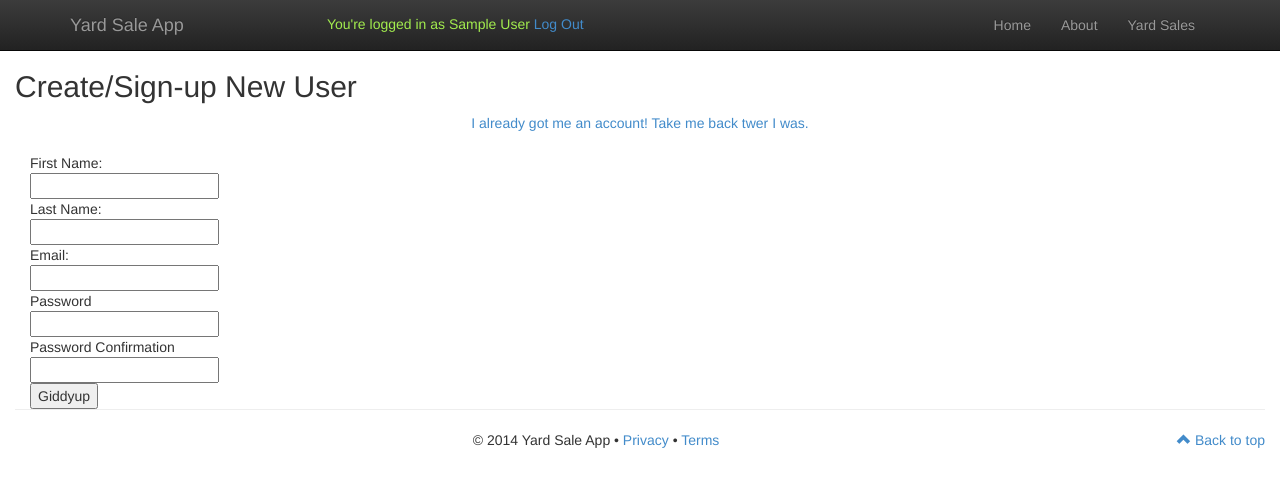
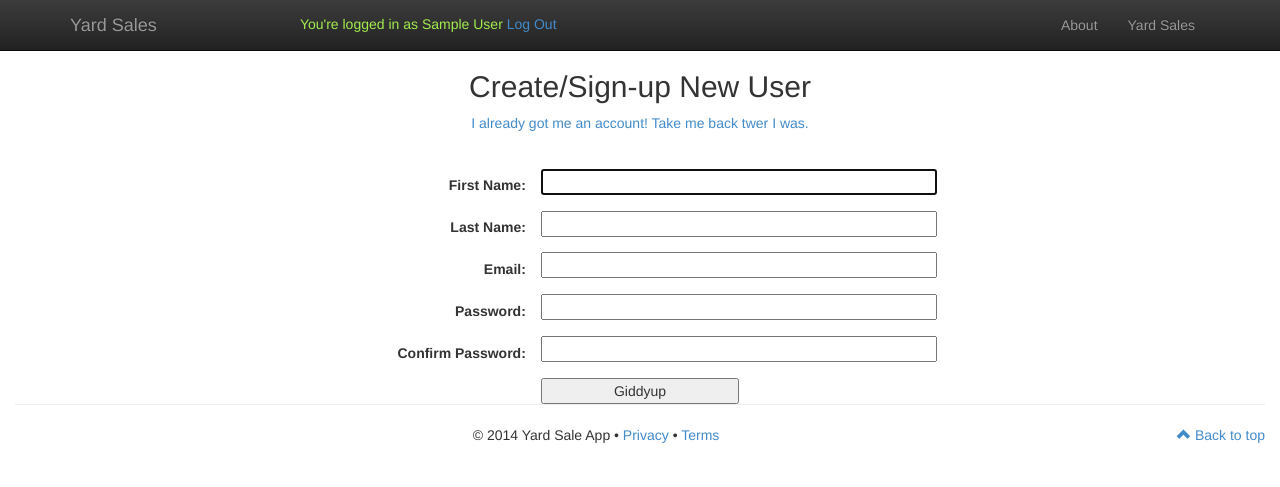
Before and after one commit to Runtheball/yard_sale_app, a Rails app: page /users/new in a window 1280 px wide. Shown: the top 487 px of the page. Run offline with Rails 7, Linux system fonts and the light colour scheme; the visitor is signed in with stand-in values (Sample User, id 1); style sheets or scripts are compiled from the project's sources; some libraries are stand-ins or nearby versions; some web fonts are replaced.

Commit message:
jquery anims, bootstrap styling, other CSS, all fixed.

```diff
--- a/app/assets/javascripts/yard_sales.js
+++ b/app/assets/javascripts/yard_sales.js
@@ -4,9 +4,7 @@ var ready = function() {
     $(this).hide( "slow" );
   });
 
-  $(".wow-form").mouseenter(function(){
-    $(this).toggleClass( "framed" );
-  });
+
 
   $(".new_sale_form").on("submit", function(){
     if (this.text_field) input = " ";
@@ -34,12 +32,12 @@ var ready = function() {
 
 
 
-  $('.howdy')
+  $('.bubblewrap')
     .mouseenter(function() {
-      $('.bubble').show("slow");
+      $('.bubble').stop().show("slow");
     })
     .mouseleave(function() {
-      $('.bubble').hide("slow");
+      $('.bubble').stop().hide("slow");
     });
 };
 $(document).ready(ready);
--- a/app/assets/stylesheets/application.css
+++ b/app/assets/stylesheets/application.css
@@ -11,6 +11,7 @@
  * file per style scope.
  *
  *= require bootstrap_and_overrides
+ *= require bootstrap.min
  *= require yard_sales
  *= require_tree .
  *= require_self
@@ -18,12 +19,14 @@
 
  @font-face {
   font-family: 'Glyphicons Halflings';
-  src: url('/fonts/glyphicons-halflings-regular.eot');
-  src: url('/fonts/glyphicons-halflings-regular.eot?#iefix') format('embedded-opentype'),
+  src: url('glyphicons-halflings-regular.eot');
+  src: url('glyphicons-halflings-regular.eot?#iefix') format('embedded-opentype'),
        url('fonts/glyphicons-halflings-regular.woff') format('woff'),
        url('fonts/glyphicons-halflings-regular.ttf') format('truetype'),
        url('fonts/glyphicons-halflings-regular.svg#glyphicons_halflingsregular') format('svg');
 }
+
+.jumbotron { width:60%; margin:0 auto; }
 
 .img-left {
   float:left;
@@ -43,12 +46,25 @@
 .centered { text-align:center; }
 .double-size { font-size:2em;}
 
+.form-group{
+  margin-bottom: 15px;
+  width: 50%;
+  margin-left: 50%;
+}
+
+.form_session .form-group label { width:30%; }
+.session-submit {
+  width:50%;
+  margin-top:.5em;
+  margin-left:25%;
+}
+
+.bubblewrap { position:relative; }
+
 .bubble {
-  width:300px;
-  height:300px;
-  float:left;
-  margin-top: -15px;
-  margin-left: -110px;
+  position:absolute;
+  left:140px;
+  top:40px;
   z-index:2;
   display:none;
 }
--- a/app/assets/stylesheets/yard_sales.css.scss
+++ b/app/assets/stylesheets/yard_sales.css.scss
@@ -1,3 +1,5 @@
+h2 { text-align:center; }
+
 .small {
   color:red;
   font-size: 30px;
--- a/app/controllers/yard_sales_controller.rb
+++ b/app/controllers/yard_sales_controller.rb
@@ -1,7 +1,7 @@
 class YardSalesController < ApplicationController
 
 	def index
-		@yard_sales = YardSale.all
+		@yard_sales = YardSale.all.latest
 	end
 
 	def new
@@ -9,9 +9,9 @@ class YardSalesController < ApplicationController
 	end
 
 	def create
+		# debugger
 		@yard_sale = YardSale.new(yard_sale_params)
 		if @yard_sale.save
-
 			redirect_to yard_sales_path
 		else
 			render :new
--- a/app/models/yard_sale.rb
+++ b/app/models/yard_sale.rb
@@ -7,6 +7,7 @@ class YardSale < ActiveRecord::Base
   after_create :send_new_yard_sale_to_group
 
 	scope :past_week, -> { where('sale_date > ?', 1.week.ago) }
+  scope :latest, -> { order(:sale_date => :asc)}
 
   def send_new_yard_sale_to_group
     UserMailer.new_yard_sale_message_to_group(User.all, self)
--- a/app/views/layouts/application.html.erb
+++ b/app/views/layouts/application.html.erb
@@ -29,7 +29,7 @@
           <span class="icon-bar"></span>
         </button>
 
-        <%= link_to site_name, site_url, :class => "navbar-brand" %>
+        <%= link_to "Yard Sales", yard_sales_path, :class => "navbar-brand" %>
 
       </div>
       <div class="session-status">
@@ -47,7 +47,7 @@
 
       <div class="collapse navbar-collapse">
         <ul class="nav navbar-nav pull-right">
-          <li class="<%= 'active' if current_page?(root_path) %>"><%= link_to "Home", yard_sales_path %></li>
+          <!-- <li class="<%= 'active' if current_page?(root_path) %>"><%= link_to "Home", yard_sales_path %></li> -->
           <li class="<%= 'active' if current_page?(about_path) %>"><%= link_to "About", about_path %></li>
           <li class="<%= 'active' if current_page?(yard_sales_path) %>"><%= link_to "Yard Sales", yard_sales_path %></li>
         </ul>
--- a/app/views/pages/home.html.erb
+++ b/app/views/pages/home.html.erb
@@ -4,7 +4,7 @@
     <p><img class="img-left" src="/images/howdy.gif">This is a template for a simple marketing or informational website. It includes a large callout called a jumbotron and three supporting pieces of content. Use it as a starting point to create something more unique.</p>
     <p><a class="btn btn-primary btn-lg" role="button">Learn more &raquo;</a></p>
 
-    <a href="/sessions/destroy/">Log me outta here!</a>
+    <a href="/sessions/destroy/">I\'m gonna get while the gettin\'s good!</a>
 
 '.html_safe)%>
 
--- a/app/views/users/new.html.haml
+++ b/app/views/users/new.html.haml
@@ -2,26 +2,24 @@
 .centered
   = link_to "I already got me an account! Take me back twer I was.", new_session_path
 %br
-.col-xs-6.col-md-4
-  = form_for(@new_user, url: users_path, html: {class: 'form-vertical',  method: :post }) do |f|
-    First Name:
-    %br
-    = f.text_field :first_name
-    %br
-    Last Name:
-    %br
-    = f.text_field :last_name
-    %br
-    Email:
-    %br
-    = f.email_field :email
-    %br
-    Password
-    %br
-    = f.password_field :password
-    %br
-    Password Confirmation
-    %br
-    = f.password_field :password_confirmation
-    %br
-    = f.submit "Giddyup"
+.col-md-6.col-md-offset-3
+  = form_for(@new_user, url: users_path, html: {class: 'form-horizontal',  method: :post }) do |f|
+    .form-group
+    %label{:class => 'col-sm-4 control-label'} First Name:
+    .col-sm-8
+    = f.text_field :first_name, class: 'col-sm-8', autofocus: true
+    .form-group
+    %label{:class => 'col-sm-4 control-label'} Last Name:
+    .col-sm-8
+    = f.text_field :last_name, class: 'col-sm-8'
+    .form-group
+    %label{:class => 'col-sm-4 control-label'} Email:
+    = f.email_field :email, class: 'col-sm-8'
+    .form-group
+    %label{:class => 'col-sm-4 control-label'} Password:
+    = f.password_field :password, class: 'col-sm-8'
+    .form-group
+    %label{:class => 'col-sm-4 control-label'} Confirm Password:
+    = f.password_field :password_confirmation, class: 'col-sm-8'
+    .form-group
+    = f.submit "Giddyup", class: 'col-sm-4 col-sm-offset-4'
--- a/app/views/users/show.html.haml
+++ b/app/views/users/show.html.haml
@@ -2,8 +2,9 @@
 %div.span9
   %div.span9.offset3.centered
     %br
-    = "You're logged in as " + "#{@user.first_name} #{@user.last_name}"
-    = @user.email
+    = "You're logged in as " + "#{@user.first_name} #{@user.last_name}, an' we done got yer address as " + "#{@user.email}."
+    %br
+    = "Now you can be sure we're gonna keep this here info classified."
     %br
     %div.bold
       = link_to "logout", logout_path
--- a/app/views/yard_sales/index.html.haml
+++ b/app/views/yard_sales/index.html.haml
@@ -1,6 +1,6 @@
-%h2 The following yard sales are comin' up...
+%h2 These here yard sales are a-comin' up...
 
-%ul
+%ul.cards
   - @yard_sales.each do |ys|
     .flip
       .card
@@ -10,4 +10,4 @@
           = ys.sale_date
 
 .centered.double-size
-  = link_to ("Post about yer own yard sale"), new_yard_sale_path
+  = link_to ("Holler about yer own yard sale"), new_yard_sale_path
--- /dev/null
+++ b/db/migrate/20140606113906_remove_columns_from_users.rb
@@ -0,0 +1,6 @@
+class RemoveColumnsFromUsers < ActiveRecord::Migration
+  def change
+    remove_column :users, :password_salt, :string
+    remove_column :users, :password_hash, :string
+  end
+end
```
Also changed, not shown: other parts of app/assets/stylesheets/yard_sales.css.scss (+20 -8 lines), app/views/pages/about.html.erb (+25 -24 lines), app/views/sessions/new.html.haml (+7 -6 lines), app/views/yard_sales/new.html.haml (+4 -3 lines), Gemfile, Gemfile.lock, db/schema.rb.
